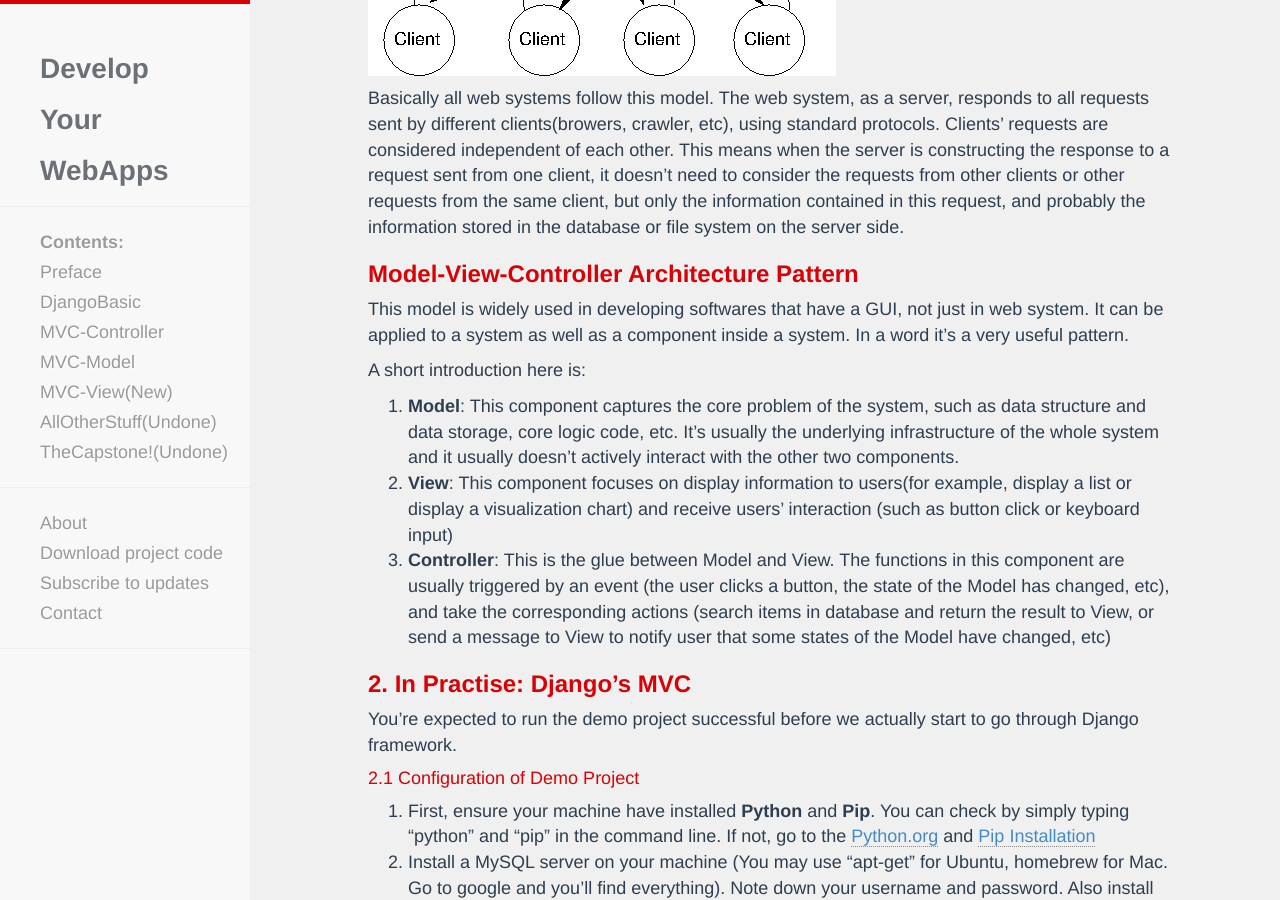
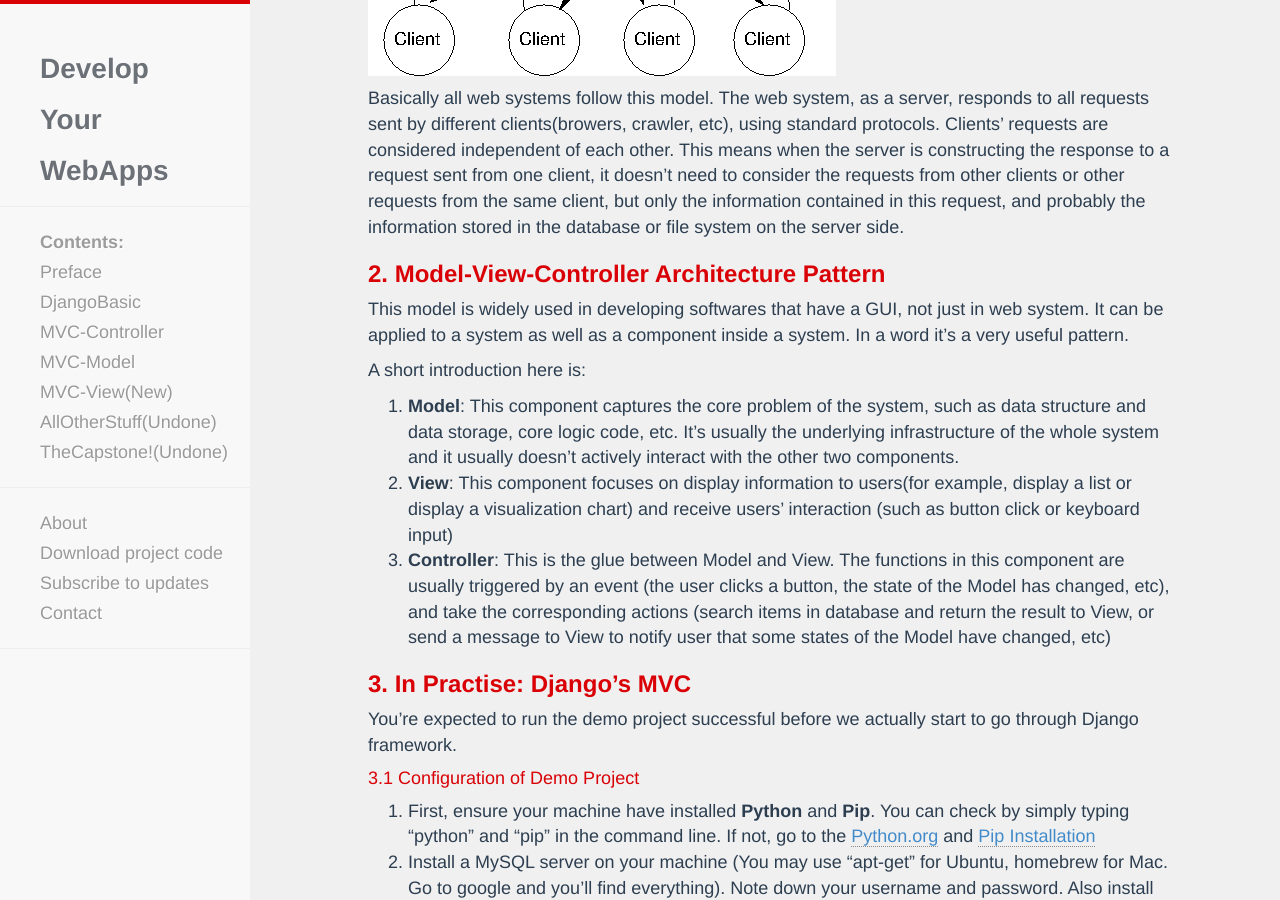
Before and after one commit to WebCoursify/webcoursify.github.io, a Jekyll site: the page built from 1-DjangoBasic.md, in a window 1280 px wide and 900 px high, scrolled down 538 px. Built offline with Jekyll 4.4.1, drawn with Linux system fonts in a browser that asks for light colours; nearby versions of some CDN libraries; comment, search, counter and statistics services are not loaded; some of the changed text lies outside the part shown.

Commit message:
change chapter no

```diff
--- a/1-DjangoBasic.md
+++ b/1-DjangoBasic.md
@@ -27,11 +27,11 @@
 2.  **View**: This component focuses on display information to users(for example, display a list or display a visualization chart) and receive users' interaction (such as button click or keyboard input)
 3.  **Controller**: This is the glue between Model and View. The functions in this component are usually triggered by an event (the user clicks a button, the state of the Model has changed, etc), and take the corresponding actions (search items in database and return the result to View, or send a message to View to notify user that some states of the Model have changed, etc)
 
-### 2. In Practise: Django's MVC
+### 3. In Practise: Django's MVC
 
 You're expected to run the demo project successful before we actually start to go through Django framework.
 
-#### 2.1 Configuration of Demo Project
+#### 3.1 Configuration of Demo Project
 
 1.  First, ensure your machine have installed **Python** and **Pip**. You can check by simply typing "python" and "pip" in the command line. If not, go to the [Python.org](https://www.python.org/) and [Pip Installation](https://pip.pypa.io/en/latest/installing.html)
 2.  Install a MySQL server on your machine (You may use "apt-get" for Ubuntu, homebrew for Mac. Go to google and you'll find everything). Note down your username and password. Also install [MySQL-python](https://pypi.python.org/pypi/MySQL-python/). You can just type "pip install MySQL-python"
@@ -88,7 +88,7 @@
 
     This means our blog system is officially up and ready for the next step!
 
-#### 2.2 Some Notes
+#### 3.2 Some Notes
 
 The demo project is a some kind of blogging platform. For a simplified design it should have the following features:
 
@@ -99,7 +99,7 @@
 
 The demo project is a good start. We expect you to finish it by implementing features above. We'll divide these work into assignments for each chapter and the final project.
 
-#### 2.3 Show Me the Code
+#### 3.3 Show Me the Code
 
 After you extract the demo project, you can see the basic structure of it. It should be more or less like this:
 
```
Also changed, not shown: other parts of 1-DjangoBasic.md (+2 -2 lines).
